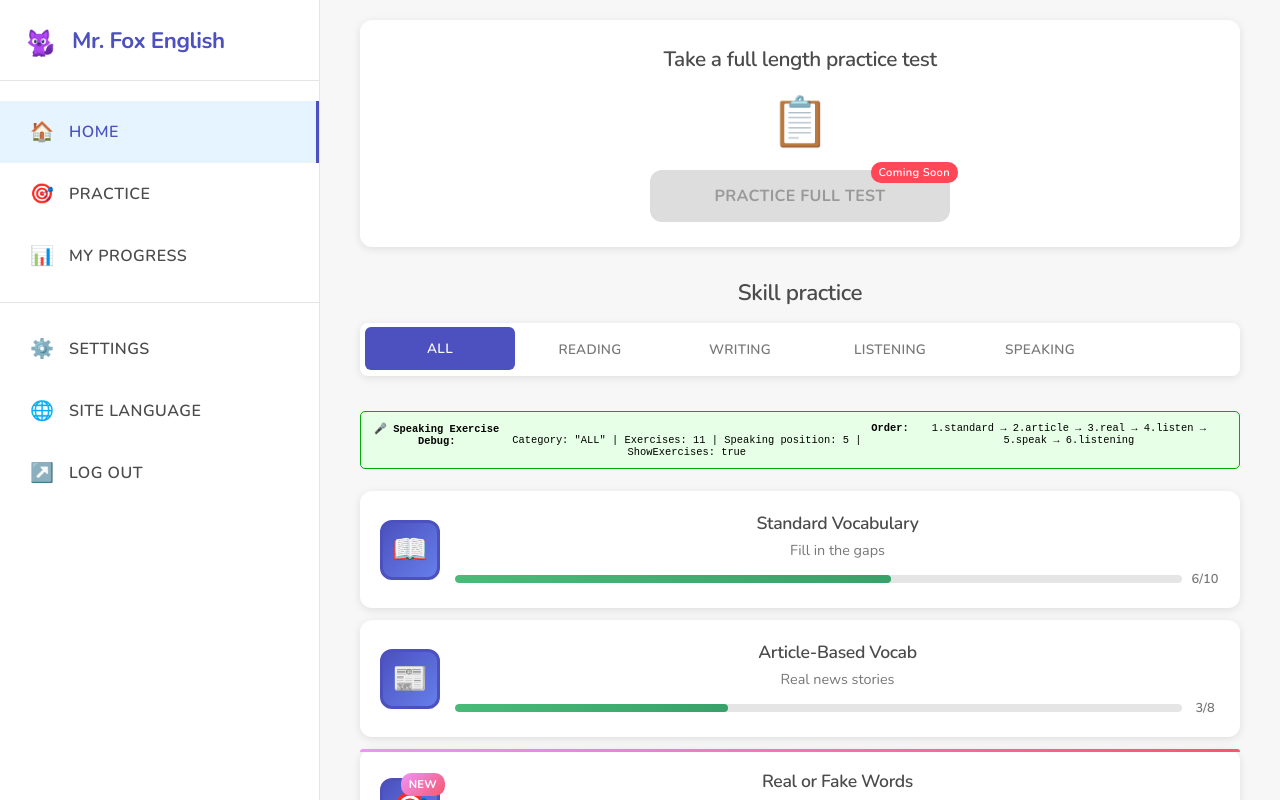
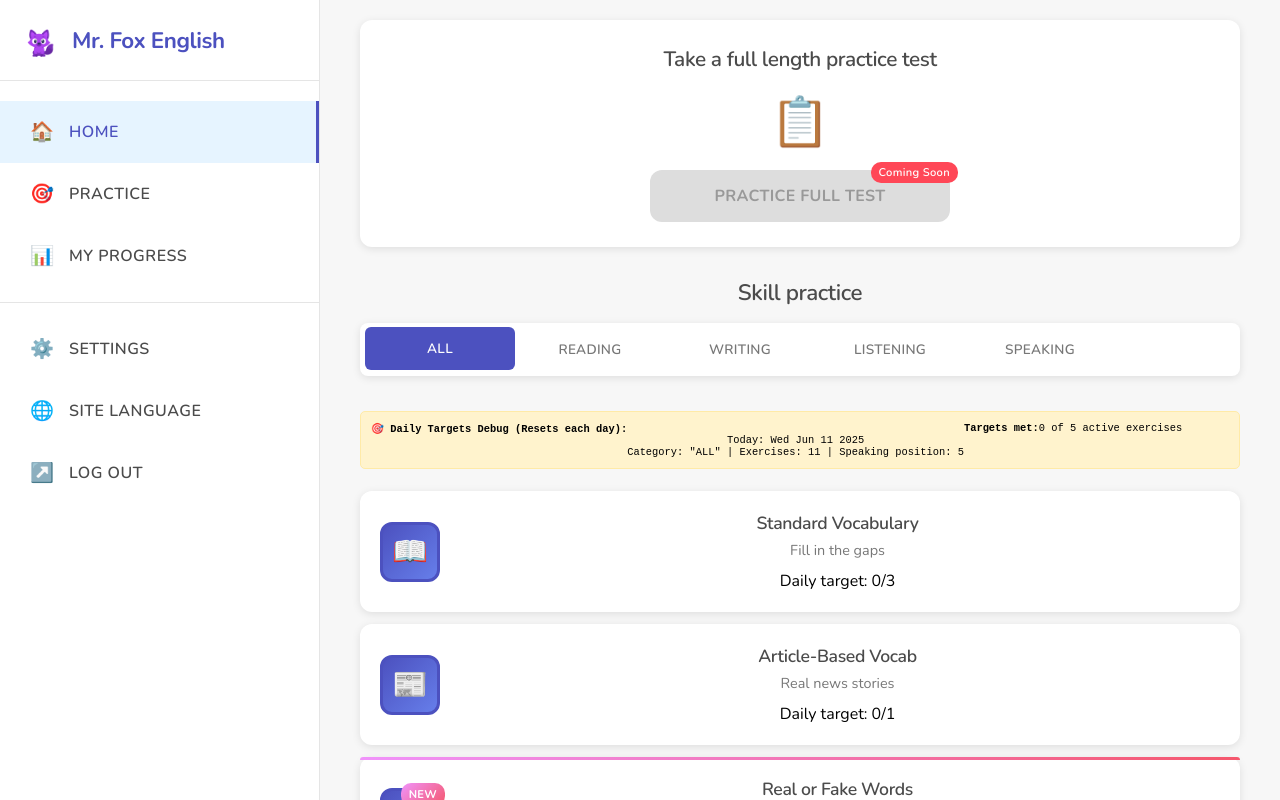
Before and after one commit to legga001/vocabulary-test, a React (Create React App) app: page / in a window 1280 px wide. Both pictures are taken after a click on the button "START PRACTICING". Built offline with nearby package versions, Linux system fonts and the light colour scheme.

Commit message:
Update LandingPage.js

```diff
--- a/src/components/LandingPage.js
+++ b/src/components/LandingPage.js
@@ -1,4 +1,4 @@
-// src/components/LandingPage.js - Reordered exercises with speaking after listening
+// src/components/LandingPage.js - Daily targets with reset functionality
 import React, { useEffect, useState, useCallback, useMemo } from 'react';
 
 // Constants for better performance - moved outside component
@@ -10,7 +10,7 @@ const CATEGORIES = Object.freeze([
   { id: 'SPEAKING', name: 'SPEAKING', icon: '🎤' }
 ]);
 
-// REORDERED: Moved speaking exercise to appear right after listen-and-type
+// UPDATED: Exercises with daily targets instead of overall progress
 const EXERCISES = Object.freeze([
   // READING EXERCISES
   {
@@ -19,7 +19,7 @@ const EXERCISES = Object.freeze([
     icon: '📖',
     title: 'Standard Vocabulary',
     subtitle: 'Fill in the gaps',
-    progress: '6/10',
+    dailyTarget: 3, // Quick exercises: 3 times per day
     isActive: true
   },
   {
@@ -28,7 +28,7 @@ const EXERCISES = Object.freeze([
     icon: '📰',
     title: 'Article-Based Vocab',
     subtitle: 'Real news stories',
-    progress: '3/8',
+    dailyTarget: 1, // Article exercises: 1 time per day
     isActive: true
   },
   {
@@ -37,7 +37,7 @@ const EXERCISES = Object.freeze([
     icon: '🎯',
     title: 'Real or Fake Words',
     subtitle: 'Quick recognition',
-    progress: '2/5',
+    dailyTarget: 2, // Quick exercises: 2 times per day
     isActive: true,
     isNew: true
   },
@@ -49,20 +49,20 @@ const EXERCISES = Object.freeze([
     icon: '🎧',
     title: 'Listen and Type',
     subtitle: 'Type what you hear',
-    progress: '0/10',
+    dailyTarget: 2, // Moderate exercises: 2 times per day
     isActive: true,
     isNew: true,
     isDET: true
   },
 
-  // SPEAKING EXERCISES - MOVED HERE: Right after listen-and-type
+  // SPEAKING EXERCISES - Right after listen-and-type
   {
     type: 'speak-and-record',
     category: 'SPEAKING',
     icon: '🎤',
     title: 'Speak and Record',
     subtitle: 'Pronunciation practice',
-    progress: '0/10',
+    dailyTarget: 2, // Moderate exercises: 2 times per day
     isActive: true,
     isNew: true
   },
@@ -74,7 +74,7 @@ const EXERCISES = Object.freeze([
     icon: '🔊',
     title: 'Audio Comprehension',
     subtitle: 'Listen and answer',
-    progress: '0/7',
+    dailyTarget: 2,
     isActive: false
   },
   {
@@ -83,7 +83,7 @@ const EXERCISES = Object.freeze([
     icon: '🎵',
     title: 'Pronunciation Practice',
     subtitle: 'Listen and repeat',
-    progress: '0/5',
+    dailyTarget: 3,
     isActive: false
   },
 
@@ -94,7 +94,7 @@ const EXERCISES = Object.freeze([
     icon: '🗣️',
     title: 'Conversation Practice',
     subtitle: 'Speaking prompts',
-    progress: '0/6',
+    dailyTarget: 2,
     isActive: false
   },
   {
@@ -103,7 +103,7 @@ const EXERCISES = Object.freeze([
     icon: '🎙️',
     title: 'Pronunciation Check',
     subtitle: 'Voice analysis',
-    progress: '0/4',
+    dailyTarget: 3,
     isActive: false
   },
 
@@ -114,7 +114,7 @@ const EXERCISES = Object.freeze([
     icon: '✍️',
     title: 'Grammar Practice',
     subtitle: 'Sentence building',
-    progress: '0/6',
+    dailyTarget: 3,
     isActive: false
   },
   {
@@ -123,7 +123,7 @@ const EXERCISES = Object.freeze([
     icon: '📝',
     title: 'Essay Writing',
     subtitle: 'Structured responses',
-    progress: '0/4',
+    dailyTarget: 1, // Longer exercises: 1 time per day
     isActive: false
   }
 ]);
@@ -137,11 +137,67 @@ const MENU_ITEMS = Object.freeze([
   { id: 'logout', icon: '↗️', text: 'LOG OUT', action: null, isActive: false }
 ]);
 
+// Daily target tracking functions
+const DAILY_TARGETS_KEY = 'mrFoxEnglishDailyTargets';
+
+const getTodayString = () => {
+  return new Date().toDateString();
+};
+
+const getDailyTargetData = () => {
+  try {
+    const saved = localStorage.getItem(DAILY_TARGETS_KEY);
+    if (saved) {
+      const data = JSON.parse(saved);
+      const today = getTodayString();
+
+      // If data is from today, return it, otherwise reset
+      if (data.date === today) {
+        return data.targets;
+      }
+    }
+  } catch (error) {
+    console.error('Error loading daily targets:', error);
+  }
+
+  // Return empty targets if no data or new day
+  return {};
+};
+
+const saveDailyTargetData = (targets) => {
+  try {
+    const dataToSave = {
+      date: getTodayString(),
+      targets: targets
+    };
+    localStorage.setItem(DAILY_TARGETS_KEY, JSON.stringify(dataToSave));
+  } catch (error) {
+    console.error('Error saving daily targets:', error);
+  }
+};
+
+const incrementDailyTarget = (exerciseType) => {
+  const currentTargets = getDailyTargetData();
+  const newTargets = {
+    ...currentTargets,
+    [exerciseType]: (currentTargets[exerciseType] || 0) + 1
+  };
+  saveDailyTargetData(newTargets);
+  return newTargets;
+};
+
 function LandingPage({ onExercises, onProgress, onSelectExercise, isTransitioning }) {
   // State management
   const [showExercises, setShowExercises] = useState(false);
   const [selectedCategory, setSelectedCategory] = useState('ALL');
   const [showMobileMenu, setShowMobileMenu] = useState(false);
+  const [dailyTargets, setDailyTargets] = useState({});
+
+  // Load daily targets on component mount
+  useEffect(() => {
+    const targets = getDailyTargetData();
+    setDailyTargets(targets);
+  }, []);
 
   // Trigger exercise animations after component mounts
   useEffect(() => {
@@ -172,16 +228,23 @@ function LandingPage({ onExercises, onProgress, onSelectExercise, isTransitionin
     return categoryExercises;
   }, [selectedCategory]);
 
-  // Memoised progress calculations
-  const exerciseProgressData = useMemo(() => {
+  // Memoised exercises with daily target progress
+  const exercisesWithTargets = useMemo(() => {
     return filteredExercises.map(exercise => {
-      const [current, total] = exercise.progress.split('/').map(Number);
+      const completed = dailyTargets[exercise.type] || 0;
+      const target = exercise.dailyTarget;
+      const progressPercentage = Math.min((completed / target) * 100, 100);
+      const isTargetMet = completed >= target;
+
       return {
         ...exercise,
-        progressPercentage: (current / total) * 100
+        completed,
+        target,
+        progressPercentage,
+        isTargetMet
       };
     });
-  }, [filteredExercises]);
+  }, [filteredExercises, dailyTargets]);
 
   // Event handlers with useCallback for performance
   const handleMobileMenuToggle = useCallback(() => {
@@ -207,6 +270,10 @@ function LandingPage({ onExercises, onProgress, onSelectExercise, isTransitionin
   const handleExerciseClick = useCallback((exercise) => {
     console.log('Exercise clicked:', exercise.type, 'isActive:', exercise.isActive);
     if (exercise.isActive) {
+      // Increment daily target when exercise is started
+      const newTargets = incrementDailyTarget(exercise.type);
+      setDailyTargets(newTargets);
+
       onSelectExercise(exercise.type);
     }
   }, [onSelectExercise]);
@@ -259,8 +326,6 @@ function LandingPage({ onExercises, onProgress, onSelectExercise, isTransitionin
   ), [selectedCategory, handleCategoryChange]);
 
   const renderExerciseItem = useCallback((exercise, index) => {
-    const exerciseData = exerciseProgressData.find(e => e.type === exercise.type) || exercise;
-
     // Add debug logging for speaking exercise
     if (exercise.type === 'speak-and-record') {
       console.log('🎤 RENDERING SPEAKING EXERCISE:', {
@@ -269,14 +334,16 @@ function LandingPage({ onExercises, onProgress, onSelectExercise, isTransitionin
         category: exercise.category,
         index: index,
         title: exercise.title,
-        position: `Position ${index + 1} in filtered list`
+        position: `Position ${index + 1} in filtered list`,
+        dailyTarget: exercise.target,
+        completed: exercise.completed
       });
     }
 
     return (
       <div
         key={`${exercise.category}-${exercise.type}-${index}`}
-        className={`exercise-item ${exercise.isActive ? 'active' : 'disabled'} ${exercise.isNew ? 'new-exercise' : ''} ${exercise.isDET ? 'det-exercise' : ''}`}
+        className={`exercise-item ${exercise.isActive ? 'active' : 'disabled'} ${exercise.isNew ? 'new-exercise' : ''} ${exercise.isDET ? 'det-exercise' : ''} ${exercise.isTargetMet ? 'target-met' : ''}`}
         onClick={() => handleExerciseClick(exercise)}
         style={{
           animationDelay: `${index * 0.1}s`
@@ -300,6 +367,7 @@ function LandingPage({ onExercises, onProgress, onSelectExercise, isTransitionin
           </div>
           {exercise.isNew && <div className="new-badge">NEW</div>}
           {exercise.isDET && <div className="det-badge">DET</div>}
+          {exercise.isTargetMet && <div className="target-met-badge">✓</div>}
         </div>
 
         <div className="exercise-content">
@@ -307,14 +375,22 @@ function LandingPage({ onExercises, onProgress, onSelectExercise, isTransitionin
           <p className="exercise-subtitle">{exercise.subtitle}</p>
 
           {exercise.isActive ? (
-            <div className="exercise-progress">
-              <div className="progress-bar-small">
+            <div className="exercise-daily-target">
+              <div className="daily-target-bar">
                 <div
-                  className="progress-fill-small"
-                  style={{ width: `${exerciseData.progressPercentage}%` }}
+                  className="daily-target-fill"
+                  style={{ width: `${exercise.progressPercentage}%` }}
                 ></div>
               </div>
-              <span className="progress-text-small">{exercise.progress}</span>
+              <span className="daily-target-text">
+                {exercise.isTargetMet ? (
+                  <span className="target-completed">
+                    🎯 Daily target met! ({exercise.completed}/{exercise.target})
+                  </span>
+                ) : (
+                  <>Daily target: {exercise.completed}/{exercise.target}</>
+                )}
+              </span>
             </div>
           ) : (
             <div className="coming-soon-small">Coming soon</div>
@@ -322,24 +398,27 @@ function LandingPage({ onExercises, onProgress, onSelectExercise, isTransitionin
         </div>
       </div>
     );
-  }, [exerciseProgressData, handleExerciseClick]);
+  }, [handleExerciseClick]);
 
   // Add debug logging for filtered exercises
   useEffect(() => {
-    console.log('📋 Current exercise order:', filteredExercises.map((e, index) => ({
+    console.log('📋 Current exercise order with targets:', exercisesWithTargets.map((e, index) => ({
       position: index + 1,
       type: e.type,
       category: e.category,
       isActive: e.isActive,
-      title: e.title
+      title: e.title,
+      dailyTarget: e.target,
+      completed: e.completed,
+      targetMet: e.isTargetMet
     })));
 
     // Specifically log speaking exercise position
-    const speakingIndex = filteredExercises.findIndex(e => e.type === 'speak-and-record');
+    const speakingIndex = exercisesWithTargets.findIndex(e => e.type === 'speak-and-record');
     if (speakingIndex !== -1) {
-      console.log(`🎤 Speaking exercise is at position ${speakingIndex + 1} out of ${filteredExercises.length}`);
+      console.log(`🎤 Speaking exercise is at position ${speakingIndex + 1} out of ${exercisesWithTargets.length}`);
     }
-  }, [filteredExercises]);
+  }, [exercisesWithTargets]);
 
   return (
     <div className={`landing-duolingo ${isTransitioning === false ? 'fade-in' : ''}`}>
@@ -448,25 +527,25 @@ function LandingPage({ onExercises, onProgress, onSelectExercise, isTransitionin
           {/* Debug information (remove in production) */}
           {process.env.NODE_ENV === 'development' && (
             <div style={{
-              background: '#e6ffe6',
+              background: '#fff3cd',
               padding: '10px',
               margin: '10px 0',
               borderRadius: '5px',
               fontSize: '0.8em',
               fontFamily: 'monospace',
-              border: '1px solid #00aa00'
+              border: '1px solid #ffeaa7'
             }}>
-              <strong>🎤 Speaking Exercise Debug:</strong><br />
+              <strong>🎯 Daily Targets Debug (Resets each day):</strong><br />
+              Today: {getTodayString()}<br />
               Category: "{selectedCategory}" |
-              Exercises: {filteredExercises.length} |
-              Speaking position: {filteredExercises.findIndex(e => e.type === 'speak-and-record') + 1} |
-              ShowExercises: {showExercises ? 'true' : 'false'}
+              Exercises: {exercisesWithTargets.length} |
+              Speaking position: {exercisesWithTargets.findIndex(e => e.type === 'speak-and-record') + 1}
               <br />
-              <strong>Order:</strong> {filteredExercises.slice(0, 6).map((e, i) => `${i + 1}.${e.type.split('-')[0]}`).join(' → ')}
+              <strong>Targets met:</strong> {exercisesWithTargets.filter(e => e.isTargetMet && e.isActive).length} of {exercisesWithTargets.filter(e => e.isActive).length} active exercises
             </div>
           )}
 
-          {showExercises && filteredExercises.map((exercise, index) =>
+          {showExercises && exercisesWithTargets.map((exercise, index) =>
             renderExerciseItem(exercise, index)
           )}
         </section>
```
